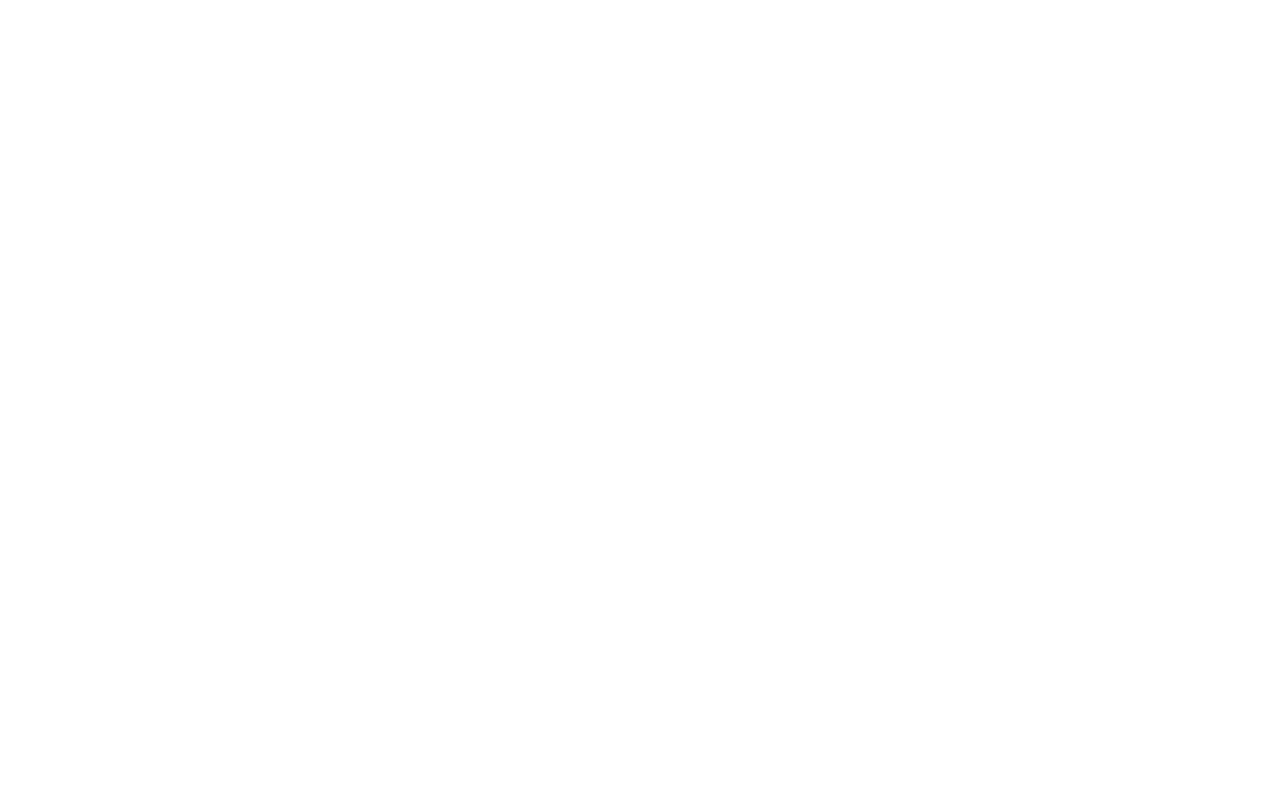
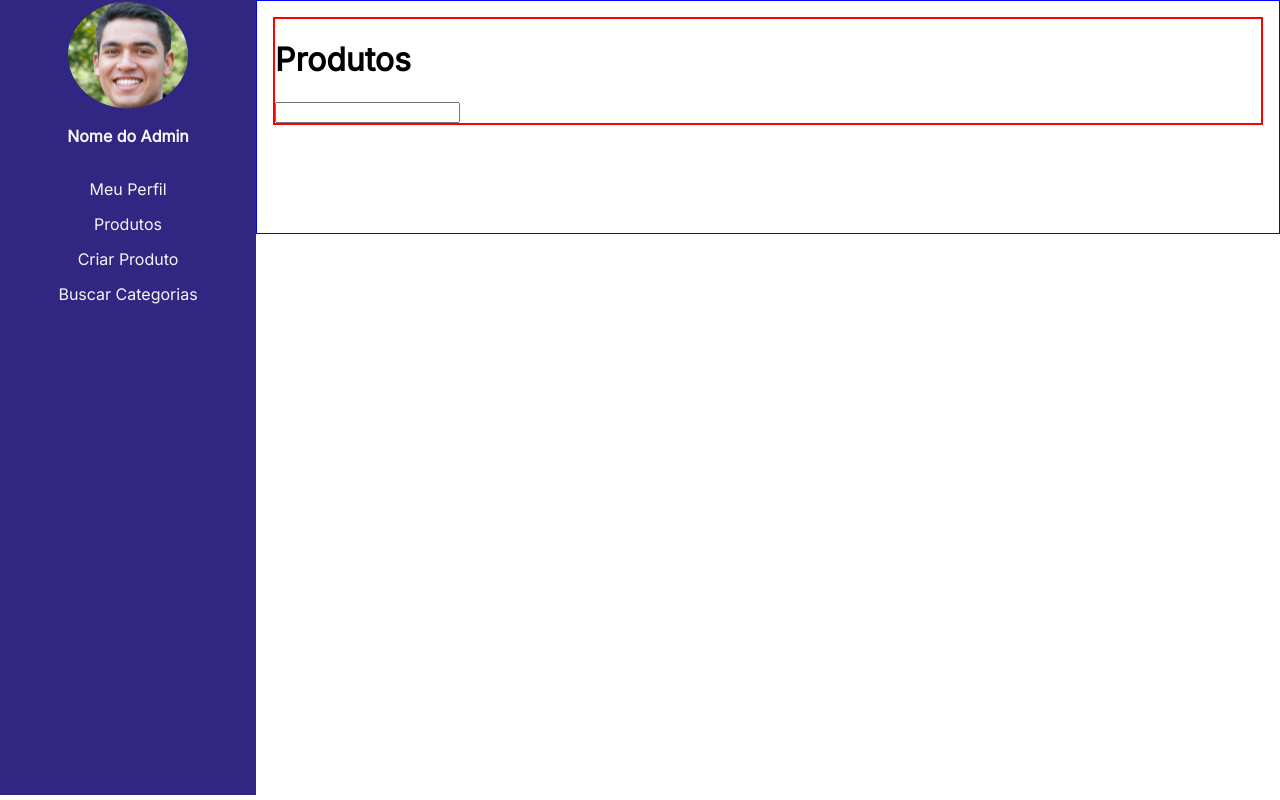
Before and after one commit to luccaseabracruz/easy_inventory, a React (Vite) app: page /dashboard/products in a window 1280 px wide. Before the commit this address had no page. Built offline with nearby package versions, Linux system fonts and the light colour scheme.

Commit message:
feature/ estruturando página de produtos

```diff
--- /dev/null
+++ b/src/Pages/ProductsPage/index.tsx
@@ -0,0 +1,15 @@
+import { StyledProductsPageContainer } from "./style"
+
+export const ProductsPage = () => {
+
+    return (
+        <StyledProductsPageContainer>
+            <h1>Produtos</h1>
+
+            <form>
+                <input type="text" />
+            </form>
+        </StyledProductsPageContainer>
+
+    )
+}
--- /dev/null
+++ b/src/Pages/ProductsPage/style.ts
@@ -0,0 +1,5 @@
+import styled from "styled-components";
+
+export const StyledProductsPageContainer = styled.div`
+    border: red 2px solid;
+`
--- /dev/null
+++ b/src/components/InputSearch/style.ts
@@ -0,0 +1,7 @@
+import styled from "styled-components";
+
+export const StyledInputSearch = styled.form`
+    padding: 1rem;
+    background-color: #ffffff;
+
+`
--- a/src/routes.tsx
+++ b/src/routes.tsx
@@ -1,6 +1,7 @@
 import {Route,Routes} from 'react-router-dom';
 import {DashBoard} from './Pages/DashBoard/DashBoard'
 import { MyProfile } from './Pages/MyProfile/MyProfile';
+import { ProductsPage } from './Pages/ProductsPage';
 
 
 export const Router = ()=>{
@@ -10,6 +11,7 @@
         <Routes>
             <Route path='/dashboard' element={<DashBoard/>}>
                 <Route path='/dashboard/myprofile' element={<MyProfile/>}/>
+                <Route path='/dashboard/products' element={<ProductsPage />}/>
             </Route>
         </Routes>
 
```
Also changed, not shown: src/components/InputSearch/index.tsx (added, +29 -0 lines), 1 other file (tests, documents, lock files or other folders).
